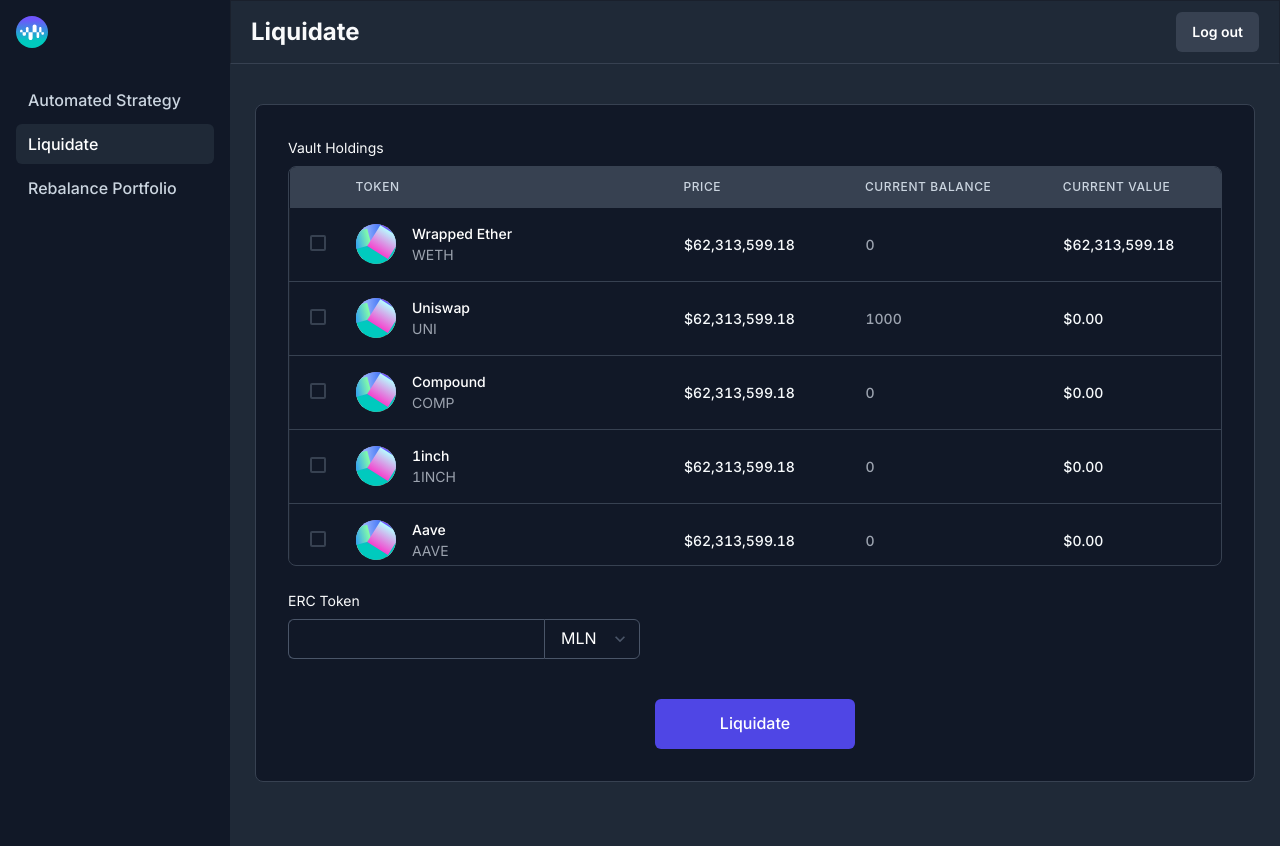
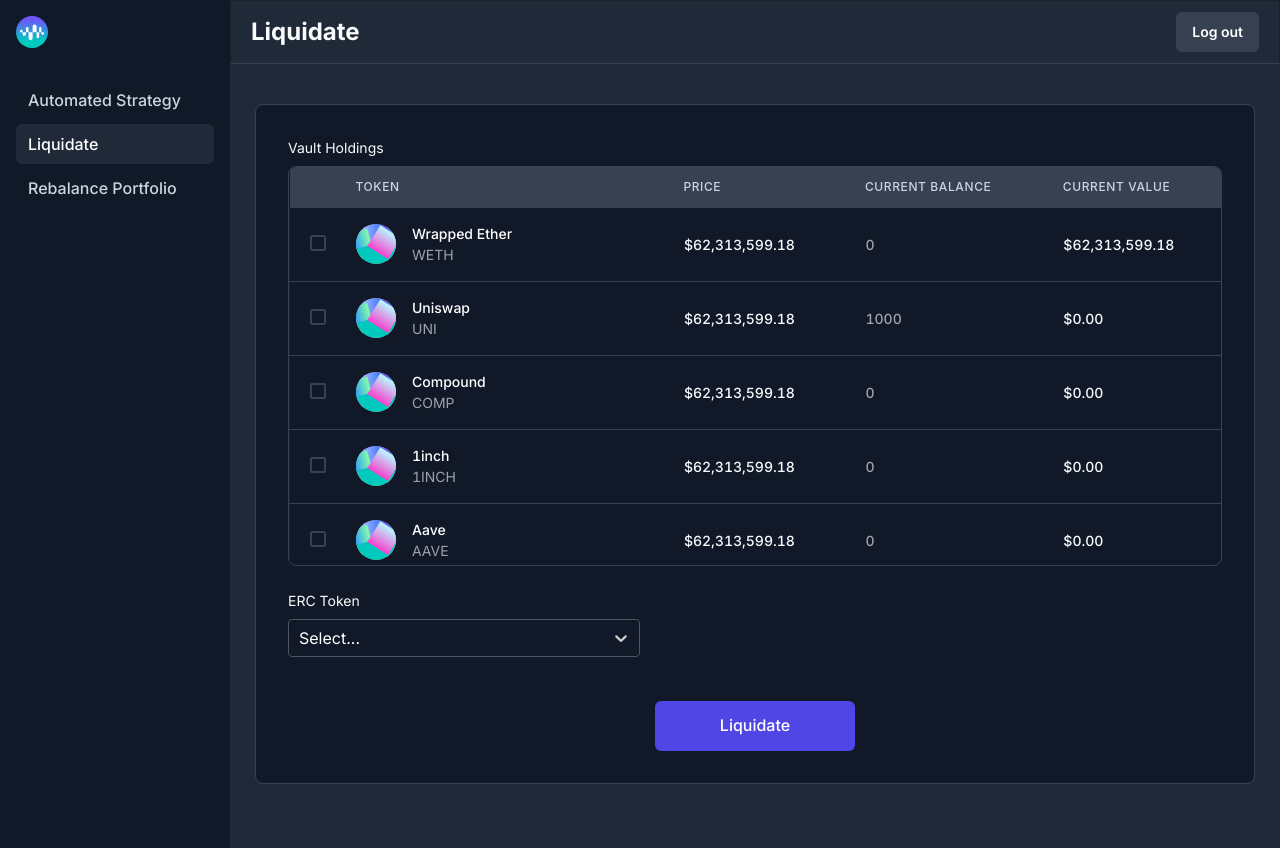
Before and after one commit to kavinm/DeFiSummerEnzymeBot, a React (Create React App) app in the folder client/: page /liquidate in a window 1280 px wide. Built offline with nearby package versions, Linux system fonts and the light colour scheme; sample sign-in values are in the browser's storage.

Commit message:
Add selectable tokens.

```diff
--- a/client/package.json
+++ b/client/package.json
@@ -23,6 +23,7 @@
     "react-icons": "^4.2.0",
     "react-router-dom": "^5.2.0",
     "react-scripts": "^4.0.3",
+    "react-select": "^4.3.1",
     "react-uuid": "^1.0.2",
     "typescript": "^4.1.3",
     "web-vitals": "^1.0.1",
@@ -56,6 +57,7 @@
     "@types/numeral": "^2.0.1",
     "@types/react": "^17.0.14",
     "@types/react-router-dom": "^5.1.8",
+    "@types/react-select": "^4.0.17",
     "prettier": "^2.3.2"
   }
 }
--- a/client/src/components/partial/BuyToken.tsx
+++ b/client/src/components/partial/BuyToken.tsx
@@ -1,6 +1,5 @@
 import React from "react";
 import {
-  Select,
   Text,
   Flex,
   Input,
@@ -8,21 +7,22 @@
   InputLeftElement,
   InputRightElement,
 } from "@chakra-ui/react";
-import styled from "@emotion/styled";
+
 import { BsArrowDown } from "react-icons/bs";
 import { CheckIcon } from "@chakra-ui/icons";
 import { useForm } from "react-hook-form";
 
-import { ThemedButton, ThemedInput } from "../shared";
+import { ThemedButton, ThemedTokenSelect } from "../shared";
 
-const StyledSelect = styled(Select)`
-  & {
-    color: white;
-    option {
-      color: black !important;
-    }
-  }
-`;
+const options = [
+  { value: "axs", label: "AXS" },
+  { value: "weth", label: "WETH" },
+  { value: "mln", label: "MLN" },
+  { value: "uni", label: "UNI" },
+  { value: "comp", label: "COMP" },
+  { value: "1inch", label: "1INCH" },
+  { value: "aave", label: "AAVE" },
+];
 
 const BuyToken: React.FC = () => {
   const { handleSubmit } = useForm();
@@ -54,27 +54,7 @@
         Token
       </Text>
       <Flex alignItems="center">
-        <ThemedInput
-          type="text"
-          borderColor="gray.600"
-          w="16rem"
-          borderTopRightRadius="0px"
-          borderBottomRightRadius="0px"
-          borderRight="0px"
-        />
-        <StyledSelect
-          id="ercToken"
-          color="gray.600"
-          borderColor="gray.600"
-          w="6rem"
-          borderTopLeftRadius="0px"
-          borderBottomLeftRadius="0px"
-        >
-          <option>MLN</option>
-          <option>UNI</option>
-          <option>AXS</option>
-          <option>WETH</option>
-        </StyledSelect>
+        <ThemedTokenSelect options={options} id="ercToken" />
       </Flex>
       {/* ARROW  */}
       <Flex justifyContent="center" mt="1.5rem" mb="0.5rem">
@@ -101,27 +81,7 @@
         Token
       </Text>
       <Flex alignItems="center">
-        <ThemedInput
-          type="text"
-          borderColor="gray.600"
-          w="16rem"
-          borderTopRightRadius="0px"
-          borderBottomRightRadius="0px"
-          borderRight="0px"
-        />
-        <StyledSelect
-          id="ercToken"
-          color="gray.600"
-          borderColor="gray.600"
-          w="6rem"
-          borderTopLeftRadius="0px"
-          borderBottomLeftRadius="0px"
-        >
-          <option>MLN</option>
-          <option>UNI</option>
-          <option>AXS</option>
-          <option>WETH</option>
-        </StyledSelect>
+        <ThemedTokenSelect options={options} id="ercToken" />
       </Flex>
       <Text
         as="label"
@@ -139,6 +99,7 @@
           color="gray.300"
           fontSize="1.2em"
           children="$"
+          zIndex="0"
         />
         <Input
           placeholder="Enter amount"
@@ -146,7 +107,10 @@
           type="number"
           pattern="^\(\d{1,3}(\,\d{3})*|(\d+))(\.\d{2})?$"
         />
-        <InputRightElement children={<CheckIcon color="green.500" />} />
+        <InputRightElement
+          children={<CheckIcon color="green.500" />}
+          zIndex="0"
+        />
       </InputGroup>
       <ThemedButton type="submit" w="full" mt="2.5rem" py="1.5rem">
         Trade
--- a/client/src/components/partial/SellToken.tsx
+++ b/client/src/components/partial/SellToken.tsx
@@ -1,6 +1,5 @@
 import React from "react";
 import {
-  Select,
   Text,
   Flex,
   Input,
@@ -8,21 +7,21 @@
   InputLeftElement,
   InputRightElement,
 } from "@chakra-ui/react";
-import styled from "@emotion/styled";
 import { BsArrowDown } from "react-icons/bs";
 import { CheckIcon } from "@chakra-ui/icons";
 import { useForm } from "react-hook-form";
 
-import { ThemedButton, ThemedInput } from "../shared";
+import { ThemedButton, ThemedTokenSelect } from "../shared";
 
-const StyledSelect = styled(Select)`
-  & {
-    color: white;
-    option {
-      color: black !important;
-    }
-  }
-`;
+const options = [
+  { value: "axs", label: "AXS" },
+  { value: "weth", label: "WETH" },
+  { value: "mln", label: "MLN" },
+  { value: "uni", label: "UNI" },
+  { value: "comp", label: "COMP" },
+  { value: "1inch", label: "1INCH" },
+  { value: "aave", label: "AAVE" },
+];
 
 const SellToken: React.FC = () => {
   const { handleSubmit } = useForm();
@@ -54,27 +53,7 @@
         Token
       </Text>
       <Flex alignItems="center">
-        <ThemedInput
-          type="text"
-          borderColor="gray.600"
-          w="16rem"
-          borderTopRightRadius="0px"
-          borderBottomRightRadius="0px"
-          borderRight="0px"
-        />
-        <StyledSelect
-          id="ercToken"
-          color="gray.600"
-          borderColor="gray.600"
-          w="6rem"
-          borderTopLeftRadius="0px"
-          borderBottomLeftRadius="0px"
-        >
-          <option>MLN</option>
-          <option>UNI</option>
-          <option>AXS</option>
-          <option>WETH</option>
-        </StyledSelect>
+        <ThemedTokenSelect options={options} id="ercToken" />
       </Flex>
       <Text
         as="label"
@@ -92,6 +71,7 @@
           color="gray.300"
           fontSize="1.2em"
           children="$"
+          zIndex="0"
         />
         <Input
           placeholder="Enter amount"
@@ -99,7 +79,10 @@
           type="number"
           pattern="^\(\d{1,3}(\,\d{3})*|(\d+))(\.\d{2})?$"
         />
-        <InputRightElement children={<CheckIcon color="green.500" />} />
+        <InputRightElement
+          children={<CheckIcon color="green.500" />}
+          zIndex="0"
+        />
       </InputGroup>
       {/* ARROW  */}
       <Flex justifyContent="center" mt="1.5rem" mb="0.5rem">
@@ -126,27 +109,7 @@
         Token
       </Text>
       <Flex alignItems="center">
-        <ThemedInput
-          type="text"
-          borderColor="gray.600"
-          w="16rem"
-          borderTopRightRadius="0px"
-          borderBottomRightRadius="0px"
-          borderRight="0px"
-        />
-        <StyledSelect
-          id="ercToken"
-          color="gray.600"
-          borderColor="gray.600"
-          w="6rem"
-          borderTopLeftRadius="0px"
-          borderBottomLeftRadius="0px"
-        >
-          <option>MLN</option>
-          <option>UNI</option>
-          <option>AXS</option>
-          <option>WETH</option>
-        </StyledSelect>
+        <ThemedTokenSelect options={options} id="ercToken" />
       </Flex>
       <ThemedButton type="submit" w="full" mt="2.5rem" py="1.5rem">
         Trade
--- a/client/src/components/shared/ThemedInput.tsx
+++ b/client/src/components/shared/ThemedInput.tsx
@@ -9,6 +9,12 @@
       onChange={onChange}
       name={name}
       ref={ref}
+      backgroundColor="accentCards"
+      border="1px solid"
+      borderColor="#4B5563"
+      _autofill={{
+        WebkitTextFillColor: "accentCards !important",
+      }}
       {...props}
     >
       {children}
--- /dev/null
+++ b/client/src/components/shared/ThemedTokenSelect.tsx
@@ -0,0 +1,35 @@
+import Select from "react-select";
+import styled from "@emotion/styled";
+
+const StyledSelect = styled(Select)`
+  & {
+    width: 22rem;
+    height: 42px;
+    background-color: #111827 !important;
+    cursor: pointer !important;
+
+    input {
+      color: white !important;
+    }
+
+    > div:first-of-type {
+      background-color: #111827 !important;
+      border-color: #4b5563;
+      cursor: pointer !important;
+      > div:first-of-type {
+        background-color: #111827;
+        border-top-left-radius: 12px;
+        border-bottom-left-radius: 12px;
+        cursor: pointer !important;
+        div {
+          color: white !important;
+        }
+      }
+      > div:nth-of-type(2) > span {
+        display: none;
+      }
+    }
+  }
+`;
+
+export default StyledSelect;
--- a/client/src/pages/Connect.tsx
+++ b/client/src/pages/Connect.tsx
@@ -76,7 +76,7 @@
         >
           To interact with the Enzyme protocol, please connect to your wallet.
         </Text>
-        <form onSubmit={handleSubmit(onSubmit)}>
+        <form onSubmit={handleSubmit(onSubmit)} autoComplete="off">
           <Text
             as="label"
             htmlFor="vaultAddress"
@@ -92,12 +92,13 @@
             mt="0.25rem"
             id="vaultAddress"
             placeholder="Enter vault address"
+            isInvalid={!!errors.vaultAddress?.message}
           />
           <Text
             as="span"
             color="red.400"
             display="block"
-            h="1.75rem"
+            h="1.5rem"
             fontSize="sm"
           >
             {errors.vaultAddress?.message}
@@ -117,6 +118,7 @@
             mt="0.25rem"
             id="privateKey"
             placeholder="Enter private key"
+            isInvalid={!!errors.privateKey?.message}
           />
           <Text
             as="span"
--- a/client/src/pages/Liquidate.tsx
+++ b/client/src/pages/Liquidate.tsx
@@ -3,7 +3,6 @@
   Box,
   Text,
   Flex,
-  Select,
   Table,
   Tbody,
   Td,
@@ -19,18 +18,19 @@
 import numeral from "numeral";
 
 import { ReactComponent as Avatar } from "../assets/logo/avatar.svg";
-import { ThemedButton, ThemedInput } from "../components/shared";
+import { ThemedButton, ThemedTokenSelect } from "../components/shared";
 import DefaultLayout from "../layouts/DefaultLayout";
 import LiquidateConfirmationModal from "../components/partial/LiquidateConfirmationModal";
 
-const StyledSelect = styled(Select)`
-  & {
-    color: white;
-    option {
-      color: black !important;
-    }
-  }
-`;
+const options = [
+  { value: "axs", label: "AXS" },
+  { value: "weth", label: "WETH" },
+  { value: "mln", label: "MLN" },
+  { value: "uni", label: "UNI" },
+  { value: "comp", label: "COMP" },
+  { value: "1inch", label: "1INCH" },
+  { value: "aave", label: "AAVE" },
+];
 
 const StyledTable = styled(Table)`
   & {
@@ -250,27 +250,7 @@
               ERC Token
             </Text>
             <Flex alignItems="center">
-              <ThemedInput
-                type="text"
-                borderColor="gray.600"
-                w="16rem"
-                borderTopRightRadius="0px"
-                borderBottomRightRadius="0px"
-                borderRight="0px"
-              />
-              <StyledSelect
-                id="ercToken"
-                color="gray.600"
-                borderColor="gray.600"
-                w="6rem"
-                borderTopLeftRadius="0px"
-                borderBottomLeftRadius="0px"
-              >
-                <option>MLN</option>
-                <option>UNI</option>
-                <option>AXS</option>
-                <option>WETH</option>
-              </StyledSelect>
+              <ThemedTokenSelect options={options} id="ercToken" />
             </Flex>
             <Flex>
               <ThemedButton
```
Also changed, not shown: client/src/components/shared/index.tsx (+20 -9 lines), 1 other file (tests, documents, lock files or other folders).
